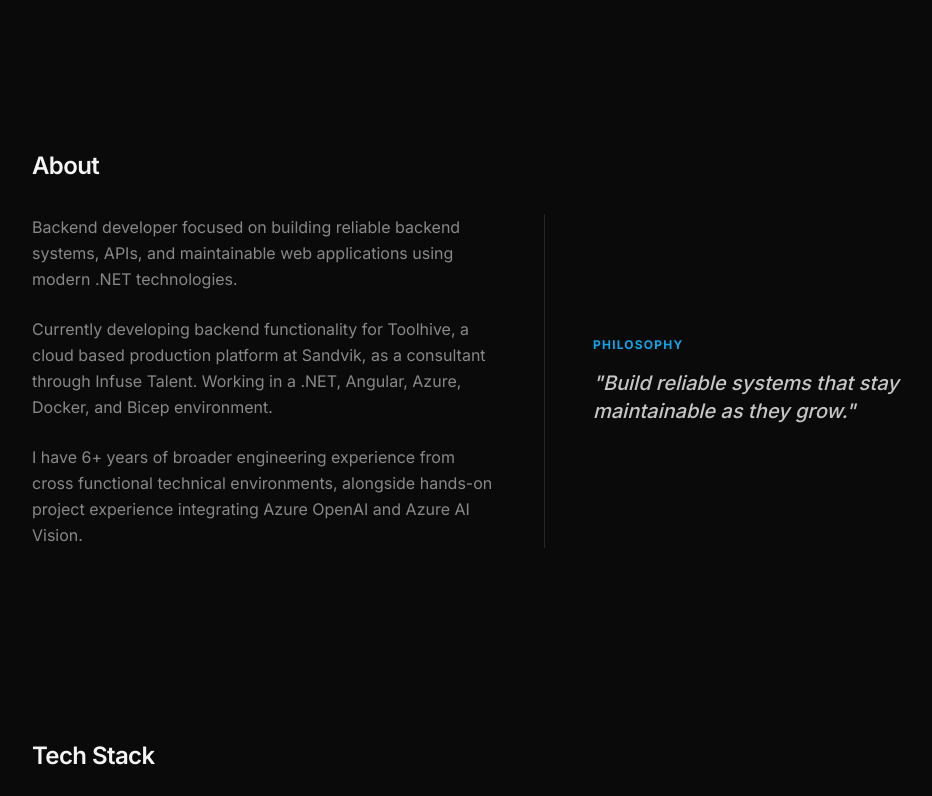
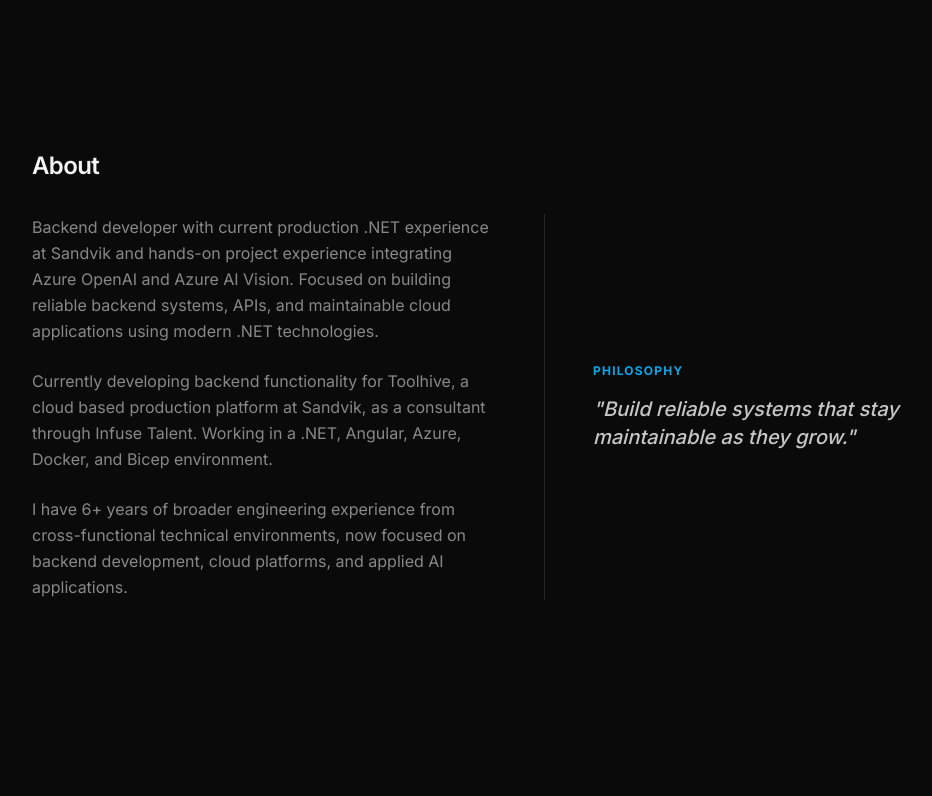
Before and after one commit to johanjaners/johan-portfolio, a React (Vite) app: page / in a window 1280 px wide. Shown: the part 682-1478 px from the top of the page, without its empty margins (120-1052 px from the left). Built offline with nearby package versions, Linux system fonts and the light colour scheme.

Commit message:
Refine CV summary and portfolio positioning

```diff
--- a/src/App.tsx
+++ b/src/App.tsx
@@ -301,13 +301,13 @@
           <div className="grid md:grid-cols-2 gap-12">
             <div className="space-y-6 text-muted leading-relaxed">
               <p>
-                Backend developer focused on building reliable backend systems, APIs, and maintainable web applications using modern .NET technologies.
+                Backend developer with current production .NET experience at Sandvik and hands-on project experience integrating Azure OpenAI and Azure AI Vision. Focused on building reliable backend systems, APIs, and maintainable cloud applications using modern .NET technologies.
               </p>
               <p>
                 Currently developing backend functionality for Toolhive, a cloud based production platform at Sandvik, as a consultant through Infuse Talent. Working in a .NET, Angular, Azure, Docker, and Bicep environment.
               </p>
               <p>
-                I have 6+ years of broader engineering experience from cross functional technical environments, alongside hands-on project experience integrating Azure OpenAI and Azure AI Vision.
+                I have 6+ years of broader engineering experience from cross-functional technical environments, now focused on backend development, cloud platforms, and applied AI applications.
               </p>
             </div>
             <div className="hidden md:block">
```
Also changed, not shown: 2 other files (tests, documents, lock files or other folders).
